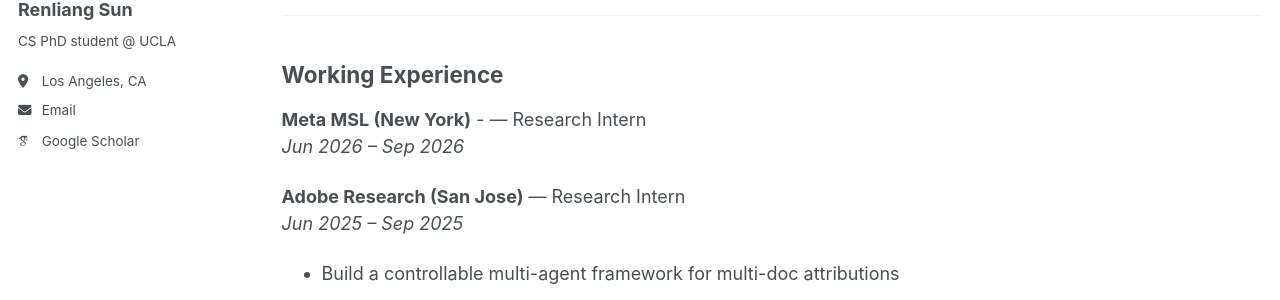
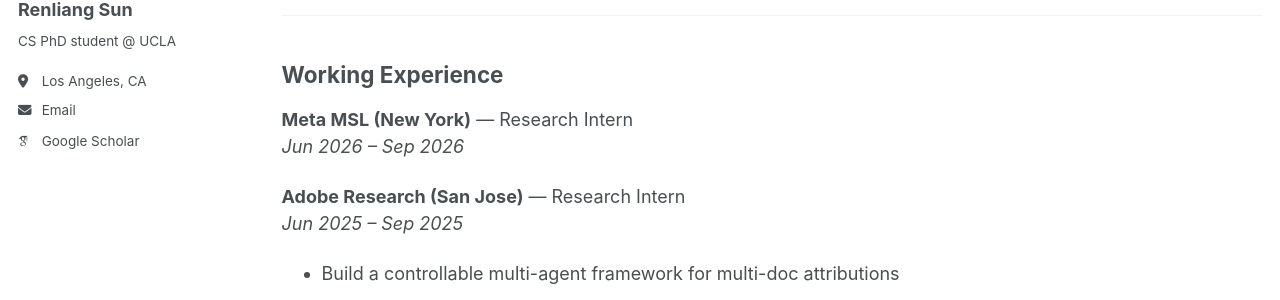
Before and after one commit to RLSNLP/RLSNLP.github.io, a Jekyll site: the page built from _pages/experience.md, in a window 1280 px wide and 900 px high, scrolled down 687 px. Shown: the part 151-451 px from the top of the window. Built offline with Jekyll 4.4.1, drawn with Linux system fonts in a browser that asks for light colours; some web fonts are replaced; a script bundle is joined from its source files by our own code; library files that are not in the unit come from our copies.

```diff
--- a/_pages/experience.md
+++ b/_pages/experience.md
@@ -31,7 +31,7 @@ author_profile: true
 
 ## Working Experience
 
-**Meta MSL (New York)** -  — Research Intern
+**Meta MSL (New York)** — Research Intern
 *Jun 2026 – Sep 2026*
 
 **Adobe Research (San Jose)** — Research Intern
```
